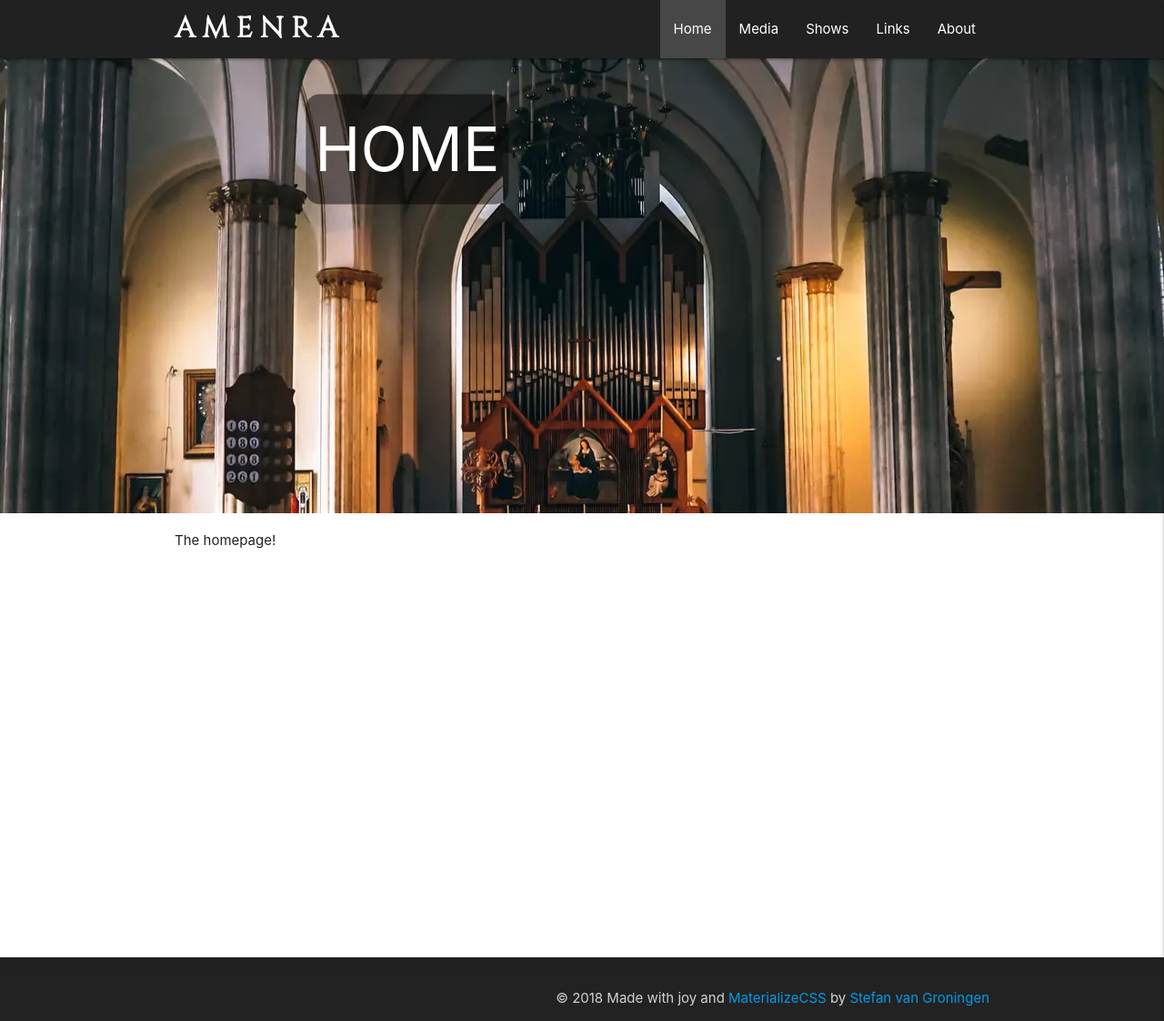
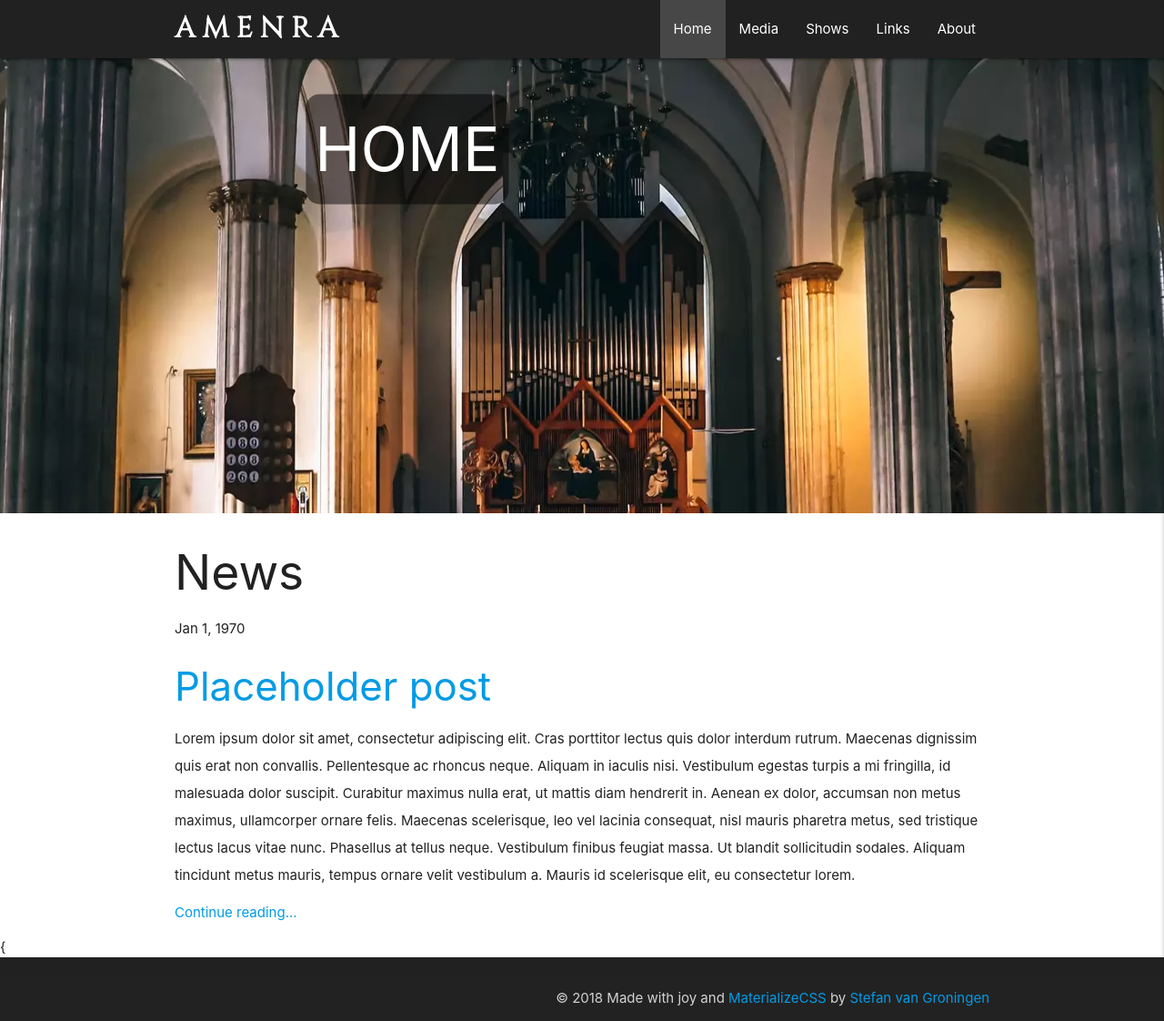
Before and after one commit to groninge01/amenra, a Jekyll site: the page built from pages/index.md, in a window 1280 px wide and 1122 px high. Shown: the whole window at 91% size. Built offline with Jekyll 4.4.1, drawn with Linux system fonts in a browser that asks for light colours.

Commit message:
Added posts

```diff
--- a/_config.yml
+++ b/_config.yml
@@ -4,3 +4,5 @@ baseurl: "/amenra"
 
 sass:
   style: compressed
+
+show_excerpts: true # set to true to show excerpts on the homepage
--- a/_layouts/home.html
+++ b/_layouts/home.html
@@ -3,5 +3,26 @@ layout: default
 ---
 {% include parallax.html image="/assets/images/pexels-photo-219016.webp" title="HOME" %}
 <div class="container">
-    {{ content }}
+    {%- if site.posts.size > 0 -%}
+    <h2>{{ page.list_title | default: "News" }}</h2>
+    <ul>
+        {%- for post in site.posts -%}
+        <li>
+            {%- assign date_format = "%b %-d, %Y" -%}
+            <span>{{ post.date | date: date_format }}</span>
+            <h3>
+                <a href="{{ post.url | relative_url }}">
+                    {{ post.title | escape }}
+                </a>
+            </h3>
+            {%- if site.show_excerpts -%}
+            {{ post.excerpt }}
+            <a href="{{ post.url | relative_url }}">Continue reading...</a>
+            {%- endif -%}
+        </li>
+        {%- endfor -%}
+    </ul>
+    {%- endif -%}
 </div>
+
+{
--- /dev/null
+++ b/_posts/1970-01-01-placeholder-post.md
@@ -0,0 +1,12 @@
+---
+layout: post
+title: Placeholder post
+---
+
+ Lorem ipsum dolor sit amet, consectetur adipiscing elit. Cras porttitor lectus quis dolor interdum rutrum. Maecenas dignissim quis erat non convallis. Pellentesque ac rhoncus neque. Aliquam in iaculis nisi. Vestibulum egestas turpis a mi fringilla, id malesuada dolor suscipit. Curabitur maximus nulla erat, ut mattis diam hendrerit in. Aenean ex dolor, accumsan non metus maximus, ullamcorper ornare felis. Maecenas scelerisque, leo vel lacinia consequat, nisl mauris pharetra metus, sed tristique lectus lacus vitae nunc. Phasellus at tellus neque. Vestibulum finibus feugiat massa. Ut blandit sollicitudin sodales. Aliquam tincidunt metus mauris, tempus ornare velit vestibulum a. Mauris id scelerisque elit, eu consectetur lorem.
+
+Nullam sagittis justo volutpat magna accumsan pellentesque. Aliquam urna tortor, molestie id sapien vel, mollis facilisis magna. Maecenas vestibulum lacinia placerat. Suspendisse sit amet metus porta, viverra sapien vel, luctus sem. Aenean at magna id magna ultrices mattis. Donec auctor lorem sed nisl semper dictum. Vivamus dictum vulputate velit nec bibendum. Sed et lorem elementum, scelerisque purus id, sollicitudin urna. Aenean imperdiet lorem vel risus interdum pellentesque. Nulla justo sapien, porttitor eget placerat id, gravida eget arcu. Aliquam vulputate ligula non odio laoreet congue. Vivamus euismod, nisl id tristique placerat, nisi purus blandit ante, quis ornare enim dolor sed dui. Proin eleifend est in viverra varius.
+
+Vestibulum felis neque, dapibus quis nibh ac, malesuada volutpat turpis. Suspendisse tincidunt scelerisque felis quis vehicula. Praesent tincidunt orci et erat tincidunt, et consectetur ligula ornare. Duis erat massa, vestibulum mollis est a, elementum gravida justo. Morbi ac imperdiet ex. Praesent eu dapibus erat. Nunc vehicula risus vitae mi efficitur iaculis. Proin interdum, lorem nec cursus tristique, tellus nisi placerat justo, nec elementum metus risus vel odio. Donec sit amet lectus nibh. Suspendisse imperdiet metus eget varius sagittis. Nunc congue tellus ac dui auctor rutrum. Donec id semper dui, pellentesque varius metus. Sed fringilla dapibus finibus.
+
+Suspendisse turpis nibh, pharetra vel leo sed, suscipit vestibulum ipsum. Suspendisse mollis porta ornare. Mauris gravida, libero vel ultrices dignissim, justo sapien consectetur turpis, in commodo dolor metus volutpat erat. Integer luctus sit amet risus non vehicula. Aenean lobortis bibendum lectus ac sagittis. Quisque eu molestie augue. Aliquam placerat imperdiet rutrum. Quisque aliquet pharetra mi, eget volutpat est mattis nec. Quisque vel dui eros. Integer luctus, eros sed consectetur volutpat, leo ante dapibus magna, imperdiet dignissim eros eros eget ipsum. Nam felis orci, tempus sed facilisis et, convallis ut arcu. Suspendisse in magna lorem. Duis ultricies fermentum aliquet. Phasellus lacinia dignissim orci, quis tempus turpis pharetra ut. Nunc tristique, nisi in congue mattis, lacus sem dictum quam, quis pulvinar justo augue non sem. Praesent turpis risus, scelerisque id lectus sit amet, placerat mollis ipsum.
--- a/pages/index.md
+++ b/pages/index.md
@@ -3,4 +3,3 @@ layout: home
 title: Home
 permalink: /
 ---
-The homepage!
```
Also changed, not shown: _layouts/post.html (added, +29 -0 lines).
